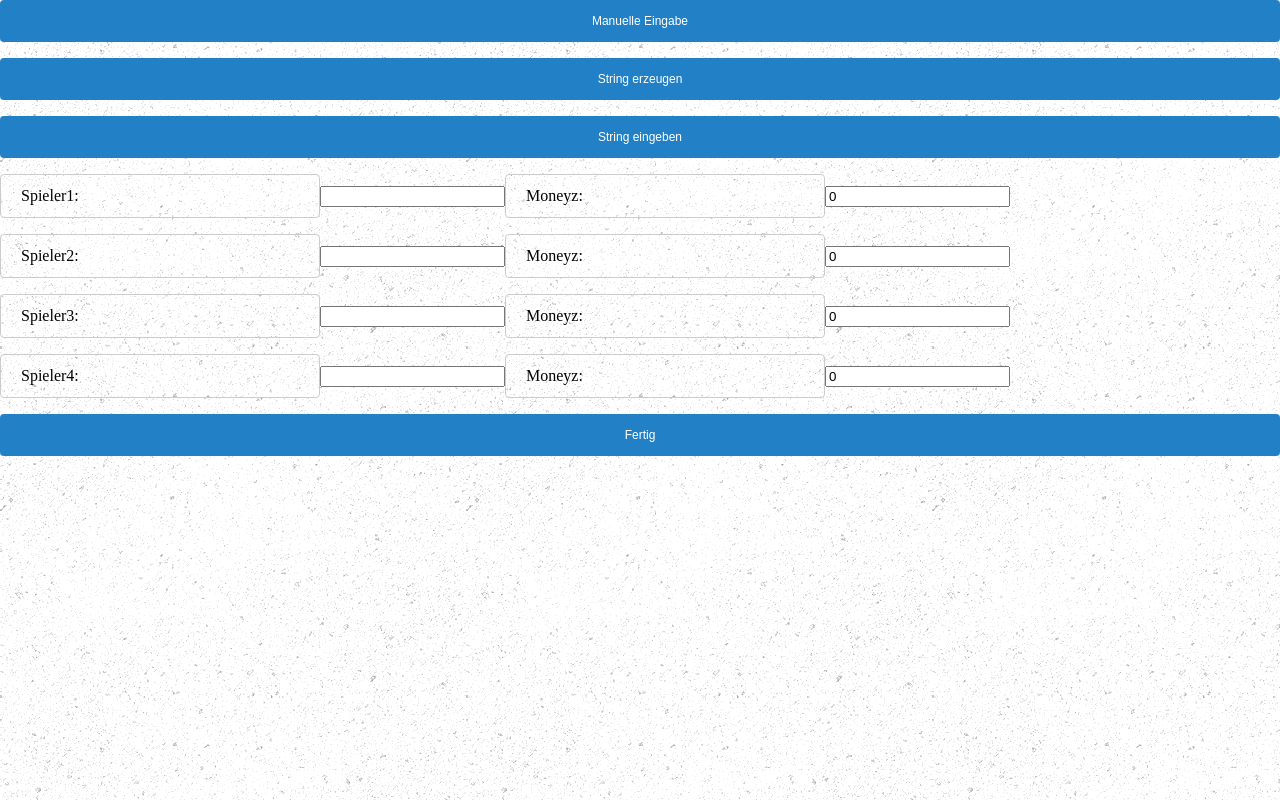
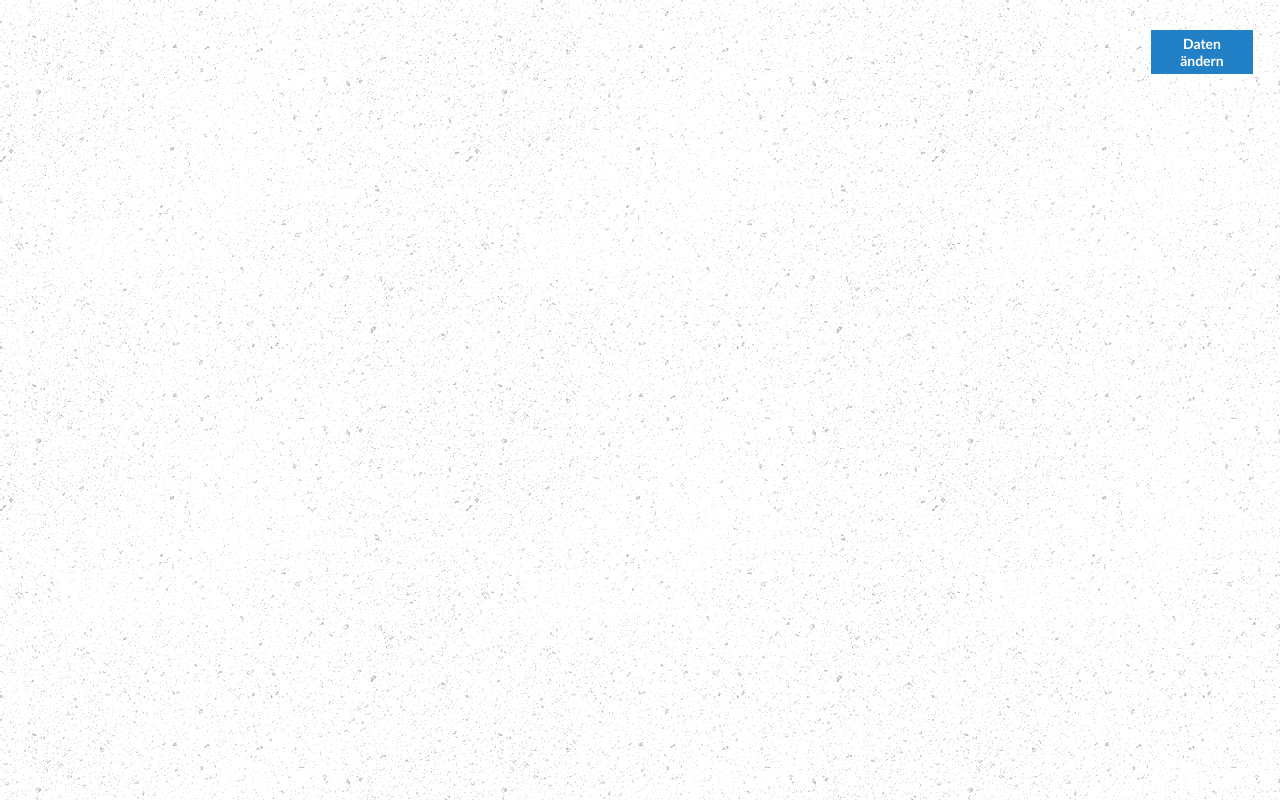
Before and after one commit to SimonFolger/angular-card-table, an Angular app in the folder angular-card-app/: page / in a window 1280 px wide. Built offline with nearby package versions, Linux system fonts and the light colour scheme.

Commit message:
string logic, styling, sauspiel logic

```diff
--- a/angular-card-app/src/app/app.component.css
+++ b/angular-card-app/src/app/app.component.css
@@ -6,38 +6,16 @@ table {
 th, td {
     text-align: center;
     padding: 8px;
+    font-weight: bold;
 }
 
-tr:nth-child(even){background-color: #53a6dc}
+tr:last-child {
+    background-color: #53a6dc;
+}
 
 th {
     background-color:#2280c6;
     color: white;
-}
-
-label {
-  width: 25%;
-    padding: 12px 20px;
-    margin: 8px 0;
-    display: inline-block;
-    border: 1px solid #ccc;
-    border-radius: 4px;
-    box-sizing: border-box;
-}
-
-button {
-  width: 100%;
-    background-color: #2280c6;
-    color: white;
-    padding: 14px 20px;
-    margin: 8px 0;
-    border: none;
-    border-radius: 4px;
-    cursor: pointer;
-}
-
-button:hover {
-  background-color: #53a6dc;
 }
 
 app-header {
@@ -45,7 +23,37 @@ app-header {
   margin: 0%;
 }
 
-.buttons button{
-margin-top: 0;
-
+.edit-data {
+    float: right;
 }
+.edit-data button {
+    float: right;
+}
+.edit-buttons {
+    text-align: center;
+    clear: both;
+    width: 100%;
+}
+.edit-buttons button{
+    width: 30%;
+    margin: 4px 1%;
+}
+.data-input {
+    text-align: center;
+}
+.stringcpy {
+    text-align: center;
+}
+.stringcpy input {
+    width: 95%;
+    margin-bottom: 5px;
+}
+.stringenter {
+    text-align: center;
+}
+.stringenter input {
+    width: 95%;
+}
+.stringenter button {
+    float: right;
+}
--- a/angular-card-app/src/app/app.component.html
+++ b/angular-card-app/src/app/app.component.html
@@ -1,46 +1,77 @@
 <app-header></app-header>
-<div class="buttons">
-  <button (click)="restart()">Manuelle Eingabe</button>
-</div>
-  <button (click)="generateString()">String erzeugen</button>
-  <button (click)="readString = true">String eingeben</button>
 
-
-<div *ngIf="tableReady == false">
-  <div>
-    <label>Spieler1: </label>
-    <input [(ngModel)]="players[0].name">
-    <label>Moneyz: </label>
-    <input [(ngModel)]="players[0].money">
-  </div>
-  <div>
-    <label>Spieler2: </label>
-    <input [(ngModel)]="players[1].name">
-    <label>Moneyz: </label>
-    <input [(ngModel)]="players[1].money">
-  </div>
-  <div>
-    <label>Spieler3: </label>
-    <input [(ngModel)]="players[2].name">
-    <label>Moneyz: </label>
-    <input [(ngModel)]="players[2].money">
-  </div>
-  <div>
-    <label>Spieler4: </label>
-    <input [(ngModel)]="players[3].name">
-    <label>Moneyz: </label>
-    <input [(ngModel)]="players[3].money">
-  </div>
-  <button (click)="done()">Fertig</button>
+<div class="edit-data">
+  <button *ngIf="editMode == false" (click)="setEditMode()">Daten ändern</button>
+  <button *ngIf="editMode == true" (click)="setEditMode()">Abbrechen</button>
 </div>
 
-<div *ngIf="tableReady == true">
+<div class="edit-buttons" *ngIf="editMode == true">
+  <button (click)="changeData()">Manuelle Eingabe</button>
+  <button (click)="generateString()">String erzeugen</button>
+  <button (click)="enterString()">String eingeben</button>
+</div>
+
+<div class="stringcpy" *ngIf="stringCpy == true && editMode == true">
+  <input [(ngModel)]="generatedString" placeholder="String kopieren">
+</div>
+
+<div class="stringenter" *ngIf="stringEnter == true && editMode == true">
+    <input [(ngModel)]="enteredString" placeholder="String eingeben">
+    <button (click)="transformString()">Daten ändern</button>
+</div>
+
+<form class="data-input" *ngIf="dataChange == true">
+
+    <input [(ngModel)]="players[0].name" placeholder="Spieler1">
+
+    <input [(ngModel)]="players[0].money" placeholder="Moneyz">
+
+    <input [(ngModel)]="players[1].name" placeholder="Spieler2">
+
+    <input [(ngModel)]="players[1].money" placeholder="Moneyz">
+
+    <input [(ngModel)]="players[2].name" placeholder="Spieler3">
+
+    <input [(ngModel)]="players[2].money" placeholder="Moneyz">
+
+    <input [(ngModel)]="players[3].name" placeholder="Spieler4">
+
+    <input [(ngModel)]="players[3].money" placeholder="Moneyz">
+
+  <button (click)="done()">Fertig</button>
+</form>
+
+<div *ngIf="localStorageFilled()">
   <table>
       <tr>
           <th>{{players[0].name}}</th>
           <th>{{players[1].name}}</th>
           <th>{{players[2].name}}</th>
           <th>{{players[3].name}}</th>
+      </tr>
+      <tr *ngIf="moneyOld4.length == 4">
+          <td>{{moneyOld4[0]}}</td>
+          <td>{{moneyOld4[1]}}</td>
+          <td>{{moneyOld4[2]}}</td>
+          <td>{{moneyOld4[3]}}</td>
+      </tr>
+      <tr *ngIf="moneyOld3.length == 4">
+          <td>{{moneyOld3[0]}}</td>
+          <td>{{moneyOld3[1]}}</td>
+          <td>{{moneyOld3[2]}}</td>
+          <td>{{moneyOld3[3]}}</td>
+      </tr>
+      <tr *ngIf="moneyOld2.length == 4">
+          <td>{{moneyOld2[0]}}</td>
+          <td>{{moneyOld2[1]}}</td>
+          <td>{{moneyOld2[2]}}</td>
+          <td>{{moneyOld2[3]}}</td>
+      </tr>
+      <tr *ngIf="moneyOld1.length == 4">
+          <td>{{moneyOld1[0]}}</td>
+          <td>{{moneyOld1[1]}}</td>
+          <td>{{moneyOld1[2]}}</td>
+          <td>{{moneyOld1[3]}}</td>
       </tr>
       <tr>
           <td>{{players[0].money}}</td>
--- a/angular-card-app/src/app/app.component.ts
+++ b/angular-card-app/src/app/app.component.ts
@@ -14,9 +14,17 @@ export class AppComponent {
     {"name": "", "money": 0},
     {"name": "", "money": 0}
   ];
+  moneyOld1: string[] = [];
+  moneyOld2: string[] = [];
+  moneyOld3: string[] = [];
+  moneyOld4: string[] = [];
 
-
-  tableReady = false;
+  editMode = false;
+  dataChange = false;
+  generatedString = "";
+  stringCpy = false;
+  stringEnter = false;
+  enteredString = "";
 
   ngOnInit() {
     if(localStorage.getItem("player1") !== null) {
@@ -28,15 +36,24 @@ export class AppComponent {
       this.players[2].money = Number(localStorage.getItem("money3"));
       this.players[3].name = localStorage.getItem("player4");
       this.players[3].money = Number(localStorage.getItem("money4"));
-      this.tableReady = true;
+      this.dataChange = false;
+    }
+  }
+
+  localStorageFilled() {
+    if(localStorage.getItem("player1") !== null) {
+      return true;
+    } else {
+      return false;
     }
   }
 
   done() {
     for(let entry of this.players) {
       if(entry.name.length > 0 && entry.money != null) {
-        this.tableReady = true;
+        this.dataChange = false;
         this.fillLocalStorage();
+        this.editMode = false;
       }
     }
   }
@@ -52,7 +69,48 @@ export class AppComponent {
     localStorage.setItem("money4", this.players[3].money.toString());
   }
 
-  restart() {
-    this.tableReady = !this.tableReady;
+  setEditMode() {
+    this.editMode = !this.editMode;
+    this.stringCpy = false;
+    this.stringEnter = false;
+  }
+
+  changeData() {
+    this.dataChange = !this.dataChange;
+    this.stringCpy = false;
+    this.stringEnter = false;
+  }
+
+  generateString() {
+    this.stringCpy = !this.stringCpy;
+    this.dataChange = false;
+    this.stringEnter = false;
+    this.generatedString = this.players[0].name + "/" + this.players[0].money.toString() + "/" +
+        this.players[1].name + "/" + this.players[1].money.toString() + "/" + this.players[2].name + "/" +
+        this.players[2].money.toString() + "/" + this.players[3].name + "/" + this.players[3].money.toString();
+  }
+
+  transformString() {
+    let splitted = this.enteredString.split("/");
+    if(splitted.length == 8) {
+      this.players[0].name = splitted[0];
+      this.players[0].money = +splitted[1];
+      this.players[1].name = splitted[2];
+      this.players[1].money = +splitted[3];
+      this.players[2].name = splitted[4];
+      this.players[2].money = +splitted[5];
+      this.players[3].name = splitted[6];
+      this.players[3].money = +splitted[7];
+      this.enteredString = "";
+      this.editMode = false;
+      this.stringEnter = false;
+      this.fillLocalStorage();
+    }
+  }
+
+  enterString() {
+    this.stringEnter = !this.stringEnter;
+    this.dataChange = false;
+    this.stringCpy = false;
   }
 }
--- a/angular-card-app/src/app/new-game/new-game.component.css
+++ b/angular-card-app/src/app/new-game/new-game.component.css
@@ -1,15 +1,22 @@
+.newgame {
+    text-align: center;
+}
+.newgame div p {
+    margin-bottom: 1px;
+    margin-top: 5px;
+    font-weight: bold;
+}
+.newEntry {
+    float: right;
+    margin-right: 0;
+}
 button.active {
     background-color: #fb8c00;
 }
 .btn-grp {
     padding: 5px 0;
-    width: 48%;
+    width: 47%;
 }
-
-.newgame {
- padding: 2%;
-}
-
 p {
   text-align: center;
 }
--- a/angular-card-app/src/app/new-game/new-game.component.html
+++ b/angular-card-app/src/app/new-game/new-game.component.html
@@ -1,4 +1,4 @@
-<button *ngIf="newGame == false" (click)="newEntry()">Neuer Eintrag</button>
+<button class="newEntry" *ngIf="newGame == false" (click)="newEntry()">Neuer Eintrag</button>
 
 <div class="newgame" *ngIf="newGame == true">
   <div>
@@ -7,7 +7,7 @@
   </div>
   <div *ngIf="playerCount != 0 && selectedGameType != 'Ramsch'" (change)="test()">
     <p>Spieler:</p>
-    <button *ngFor="let player of players" (click)="setPlayer(player.name)" [class.active]="player.name === selectedPlayer[0]" class="btn-grp">{{player.name}}</button>
+    <button *ngFor="let player of players" (click)="setPlayer(player.name)" [class.active]="player.name === selectedPlayer[0] || player.name === selectedPlayer[1]" class="btn-grp">{{player.name}}</button>
   </div>
   <div *ngIf="playerCount == playerSelected && playerCount != 0">
     <p>Spieler gewonnen?</p>
--- a/angular-card-app/src/styles.css
+++ b/angular-card-app/src/styles.css
@@ -1,10 +1,11 @@
 body {
-  padding: 0%;
-  margin: 0%;
+  padding: 2%;
+  margin: 0;
   background-image: url(assets/asfalt-dark.png);
-
+  font-family: Trebuchet MS,Lucida Grande,Lucida Sans Unicode,Lucida Sans,Tahoma,sans-serif;
 }
 button {
+  font-family: Trebuchet MS,Lucida Grande,Lucida Sans Unicode,Lucida Sans,Tahoma,sans-serif;
   background-color: #2280c6;
   border: none;
   color: white;
@@ -12,8 +13,12 @@ button {
   text-align: center;
   text-decoration: none;
   display: inline-block;
-  font-size: 12px;
-  margin: 4px 2px;
+  font-size: 14px;
+  margin: 4px 1%;
   cursor: pointer;
+  font-weight: bold;
+}
 
+button:hover {
+  background-color: #53a6dc;
 }
```
Also changed, not shown: angular-card-app/src/app/new-game/new-game.component.ts (+32 -1 lines). Lines whose indentation alone changed are shown as unchanged.
